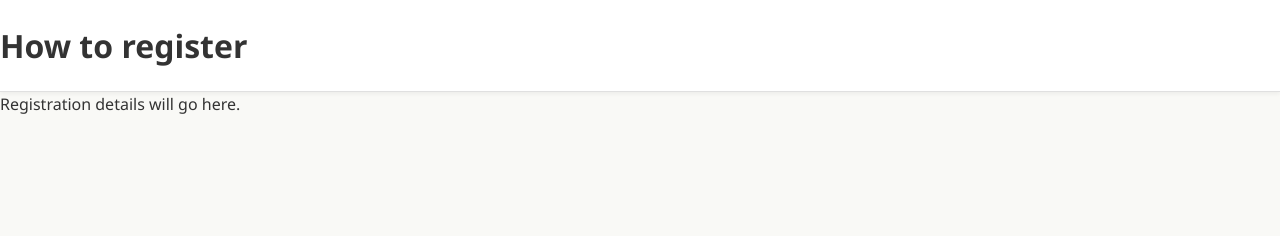
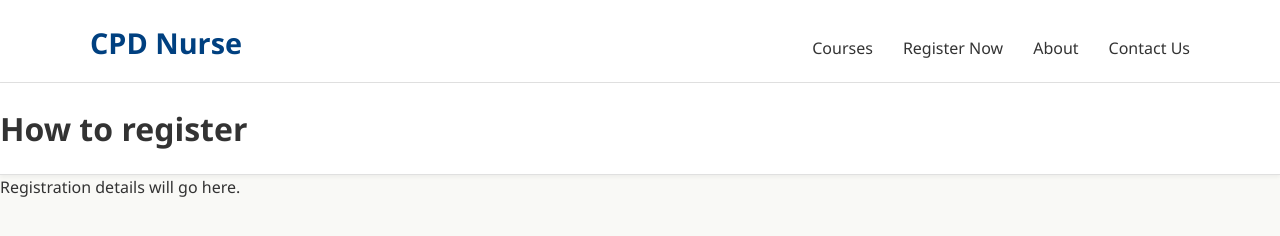
Before and after one commit to jim702655/jim2, a plain HTML site: page register.html in a window 1280 px wide. Drawn offline with Linux system fonts and the light colour scheme.

Commit message:
Update register.html

```diff
--- a/register.html
+++ b/register.html
@@ -2,6 +2,19 @@
 <html>
 <head><title>Register</title><link rel="stylesheet" href="style.css"/></head>
 <body>
+  <header>
+  <div class="container">
+    <h1 class="logo"><a href="index.html" style="color: #004080; text-decoration: none;">CPD Nurse</a></h1>
+    <nav>
+      <ul class="nav">
+        <li><a href="courses.html">Courses</a></li>
+        <li><a href="register.html">Register Now</a></li>
+        <li><a href="about.html">About</a></li>
+        <li><a href="contact.html">Contact Us</a></li>
+      </ul>
+    </nav>
+  </div>
+</header>
   <header><h1>How to register</h1></header>
   <main>
     <p>Registration details will go here.</p>
```
